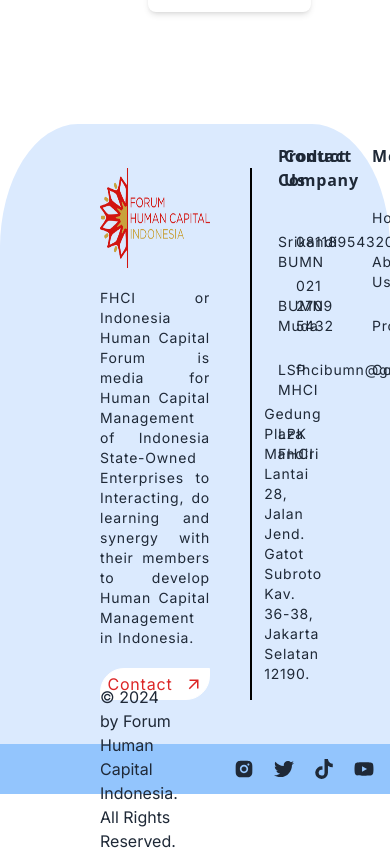
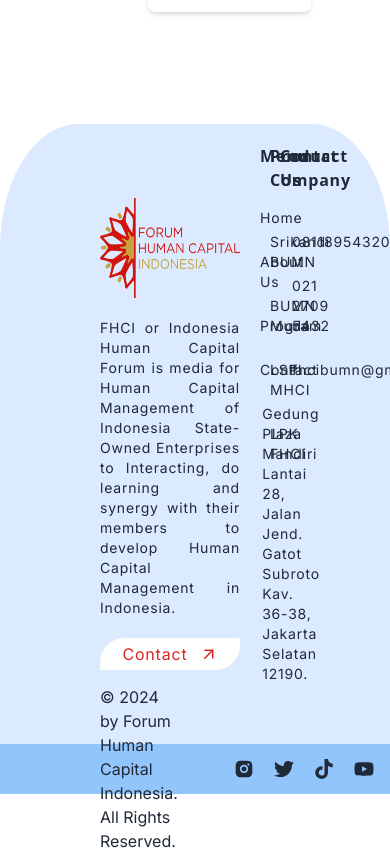
Before and after one commit to Mustofawho0/code-challenge, a Next.js app: page /product in a window 390 px wide. Shown: the part 3820-4673 px from the top of the page. Built offline with nearby package versions, Linux system fonts and the light colour scheme.

Commit message:
refactor: responsive footer

```diff
--- a/src/app/page.js
+++ b/src/app/page.js
@@ -32,7 +32,7 @@ export default function Home() {
           />
         </div>
       </div>
-      <div className="h-auto">
+      <div className="">
         <div className="grid grid-cols-2">
           <div className="w-[65vw] px-[100px] pt-10 sm:w-[100vw] md:w-[75vw] lg:w-[70vw] xl:w-[65vw]">
             <h1 className="text-5xl font-extrabold">
--- a/src/components/core/Footer.jsx
+++ b/src/components/core/Footer.jsx
@@ -12,11 +12,12 @@ export default function Footer() {
   return (
     <div className="z-10">
       {/* Mobile*/}
-        <div className="w-full bg-blue-100 rounded-t-[20%]">
-          <div className="flex items-center justify-center px-[100px] py-5 tracking-wider gap-5">
-            <div className="b w-[80%] border-r-2 border-black pr-10">
+      <div className="lg:hidden">
+        <div className="w-full rounded-t-[20%] bg-blue-100">
+          <div className="flex items-center justify-center gap-5 px-[100px] py-5 tracking-wider sm:flex-col">
+            <div className="w-[80%]">
               <Image
-                className="w-[200px] h-[100px]"
+                className="flex h-[100px] w-[200px] "
                 src={"/logo.png"}
                 width={400}
                 height={400}
@@ -31,14 +32,104 @@ export default function Footer() {
                 Capital Management in Indonesia.
               </p>
               <div className="flex justify-start">
-                <button className="border flex justify-center items-center rounded-tl-3xl rounded-br-3xl border-white bg-white text-red-600 h-auto w-[140px]">
+                <button className="flex h-auto w-[140px] items-center justify-center rounded-br-3xl rounded-tl-3xl border border-white bg-white text-red-600">
+                  Contact <MdArrowOutward size={30} className="pl-3" />
+                </button>
+              </div>
+            </div>
+            <div className="flex sm:flex-col">
+              <div className="grid grid-cols-3">
+                <div className="sm:ml-10 md:ml-16">
+                  <span className="font-sans font-bold">Menu</span>
+                  <ul className="py-7 text-sm">
+                    <li className="py-3 hover:text-red-500">
+                      <a href="#">Home</a>
+                    </li>
+                    <li className="py-3 hover:text-red-500">
+                      <a href="#">About Us</a>
+                    </li>
+                    <li className="py-3 hover:text-red-500">
+                      <a href="#">Program</a>
+                    </li>
+                    <li className="py-3 hover:text-red-500">
+                      <a href="#">Contact</a>
+                    </li>
+                  </ul>
+                </div>
+                <div className="">
+                  <span className="font-sans font-bold">Product Company</span>
+                  <ul className="py-7 text-sm">
+                    <li className="py-3 hover:text-red-500">
+                      <a href="#">Srikandi BUMN</a>
+                    </li>
+                    <li className="py-3 hover:text-red-500">
+                      <a href="#">BUMN Muda</a>
+                    </li>
+                    <li className="py-3 hover:text-red-500">
+                      <a href="#">LSP MHCI</a>
+                    </li>
+                    <li className="py-3 hover:text-red-500">
+                      <a href="#">LPK FHCI</a>
+                    </li>
+                  </ul>
+                </div>
+                <div className="">
+                  <span className="font-sans font-bold">Contact Us</span>
+                  <ul className="py-7 text-sm">
+                    <li className="flex items-center justify-start gap-3 py-3 text-sm hover:text-red-500">
+                      <FaWhatsapp size={20} /> <a href="#">08118954320</a>
+                    </li>
+                    <li className="flex items-center justify-start gap-3 py-3 text-sm hover:text-red-500">
+                      <BsTelephone size={20} /> <a href="#">021 2709 5432</a>
+                    </li>
+                    <li className="flex items-center justify-start gap-3 py-3 text-sm hover:text-red-500">
+                      <MdOutlineEmail size={20} />
+                      <a href="#">fhcibumn@gmail.com</a>
+                    </li>
+                    <li className="flex items-center justify-center gap-3 py-3 text-sm hover:text-red-500">
+                      <SlLocationPin size={50} />
+                      <a href="#">
+                        Gedung Plaza Mandiri Lantai 28, Jalan Jend. Gatot
+                        Subroto Kav. 36-38, Jakarta Selatan 12190.
+                      </a>
+                    </li>
+                  </ul>
+                </div>
+              </div>
+            </div>
+          </div>
+        </div>
+      </div>
+      {/* END MOBILE */}
+      {/* Dekstop */}
+      <div className="hidden lg:block">
+        <div className="w-full rounded-t-[20%] bg-blue-100">
+          <div className="flex items-center justify-center gap-5 px-[100px] py-5 tracking-wider">
+            <div className="b w-[80%] border-r-2 border-black pr-10">
+              <Image
+                className="h-[100px] w-[200px]"
+                src={"/logo.png"}
+                width={400}
+                height={400}
+                alt="logo"
+                priority={true}
+                quality={100}
+              />
+              <p className="py-5  text-justify text-sm">
+                FHCI or Indonesia Human Capital Forum is media for Human Capital
+                Management of Indonesia State-Owned Enterprises to Interacting,
+                do learning and synergy with their members to develop Human
+                Capital Management in Indonesia.
+              </p>
+              <div className="flex justify-start">
+                <button className="flex h-auto w-[140px] items-center justify-center rounded-br-3xl rounded-tl-3xl border border-white bg-white text-red-600">
                   Contact <MdArrowOutward size={30} className="pl-3" />
                 </button>
               </div>
             </div>
             <div className="grid grid-cols-3">
-              <div className="w-[30%] ml-[100px]">
-                <span className="font-bold font-sans">Menu</span>
+              <div className="ml-[100px] w-[30%]">
+                <span className="font-sans font-bold">Menu</span>
                 <ul className="py-7 text-sm">
                   <li className="py-3 hover:text-red-500">
                     <a href="#">Home</a>
@@ -55,7 +146,7 @@ export default function Footer() {
                 </ul>
               </div>
               <div className=" w-[55%]">
-                <span className="font-bold font-sans">Product Company</span>
+                <span className="font-sans font-bold">Product Company</span>
                 <ul className="py-7 text-sm">
                   <li className="py-3 hover:text-red-500">
                     <a href="#">Srikandi BUMN</a>
@@ -72,19 +163,19 @@ export default function Footer() {
                 </ul>
               </div>
               <div className="">
-                <span className="font-bold font-sans">Contact Us</span>
+                <span className="font-sans font-bold">Contact Us</span>
                 <ul className="py-7 text-sm">
-                  <li className="py-3 hover:text-red-500 text-sm flex items-center justify-start gap-3">
+                  <li className="flex items-center justify-start gap-3 py-3 text-sm hover:text-red-500">
                     <FaWhatsapp size={20} /> <a href="#">08118954320</a>
                   </li>
-                  <li className="py-3 hover:text-red-500 text-sm flex items-center justify-start gap-3">
+                  <li className="flex items-center justify-start gap-3 py-3 text-sm hover:text-red-500">
                     <BsTelephone size={20} /> <a href="#">021 2709 5432</a>
                   </li>
-                  <li className="py-3 hover:text-red-500 text-sm flex items-center justify-start gap-3">
+                  <li className="flex items-center justify-start gap-3 py-3 text-sm hover:text-red-500">
                     <MdOutlineEmail size={20} />
                     <a href="#">fhcibumn@gmail.com</a>
                   </li>
-                  <li className="py-3 hover:text-red-500 text-sm flex items-center justify-center gap-3">
+                  <li className="flex items-center justify-center gap-3 py-3 text-sm hover:text-red-500">
                     <SlLocationPin size={50} />
                     <a href="#">
                       Gedung Plaza Mandiri Lantai 28, Jalan Jend. Gatot Subroto
@@ -96,9 +187,10 @@ export default function Footer() {
             </div>
           </div>
         </div>
-        {/* END MOBILE */}
-        <div className="bg-blue-300 h-[50px] py-2 px-[100px] flex items-center justify-between">
-          <div className="">
+      </div>
+      {/* End Desktop */}
+      <div className="flex h-[50px] items-center justify-between bg-blue-300 px-[100px] py-2">
+        <div className="sm:text-xs lg:text-sm">
           © 2024 by Forum Human Capital Indonesia. All Rights Reserved.
         </div>
         <div className="flex gap-5 px-14 tracking-wide">
@@ -126,7 +218,5 @@ export default function Footer() {
       </div>
       {/* END FOOTER */}
     </div>
-      // END Dekstop
-
   );
 }
--- a/src/components/core/Navbar.jsx
+++ b/src/components/core/Navbar.jsx
@@ -98,6 +98,7 @@ export default function Navbar() {
           {/* END DESKTOP */}
         </div>
       </div>
+      {/* End dekstop */}
     </nav>
   );
 }
```
Lines whose indentation alone changed are shown as unchanged.
